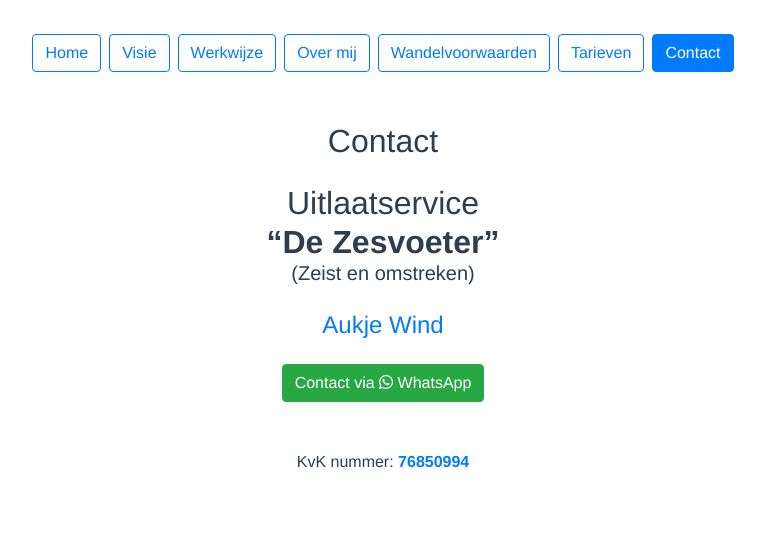
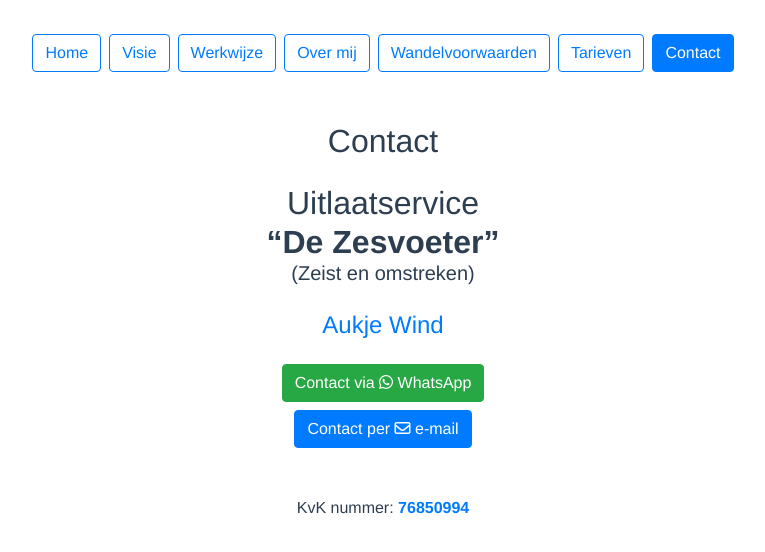
Before and after one commit to WietseWind/Website-Aukje, a Vue app: page /contact in a window 1280 px wide. Shown: the top 552 px of the page, without its empty margins (257-1022 px from the left). Built offline with nearby package versions, Linux system fonts and the light colour scheme.

Commit message:
Add mail

```diff
--- a/src/views/Contact.vue
+++ b/src/views/Contact.vue
@@ -9,6 +9,9 @@
       <br />
       <a href="https://wa.me/31648077493" class="btn btn-md btn-success">
         Contact via <i class="fab fa-whatsapp"></i> WhatsApp
+      </a><br />
+      <a id="mail" class="mt-2 btn btn-md btn-primary" v-if="dmail">
+        Contact per <i class="far fa-envelope"></i> e-mail
       </a>
     </p>
     <p class="mt-3 mb-5">
@@ -19,7 +22,15 @@
 
 <script>
 export default {
-  name: 'contact'
+  name: 'contact',
+  data () {
+    return {
+      dmail: true
+    }
+  },
+  mounted () {
+    document.querySelector('#mail').setAttribute('href', 'mailto:aukje' + '@' + 'wind.cd')
+  }
 }
 </script>
 
```
